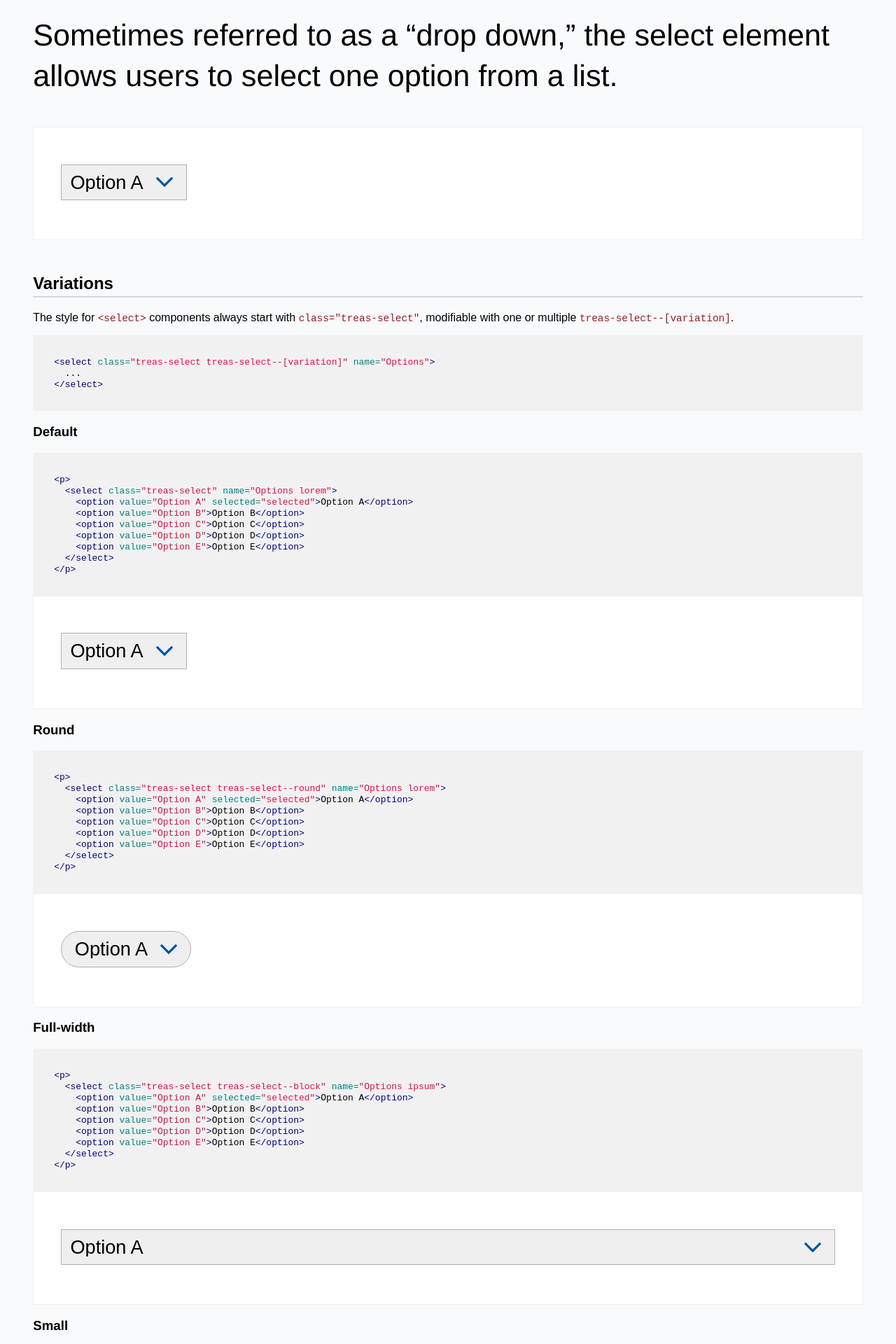
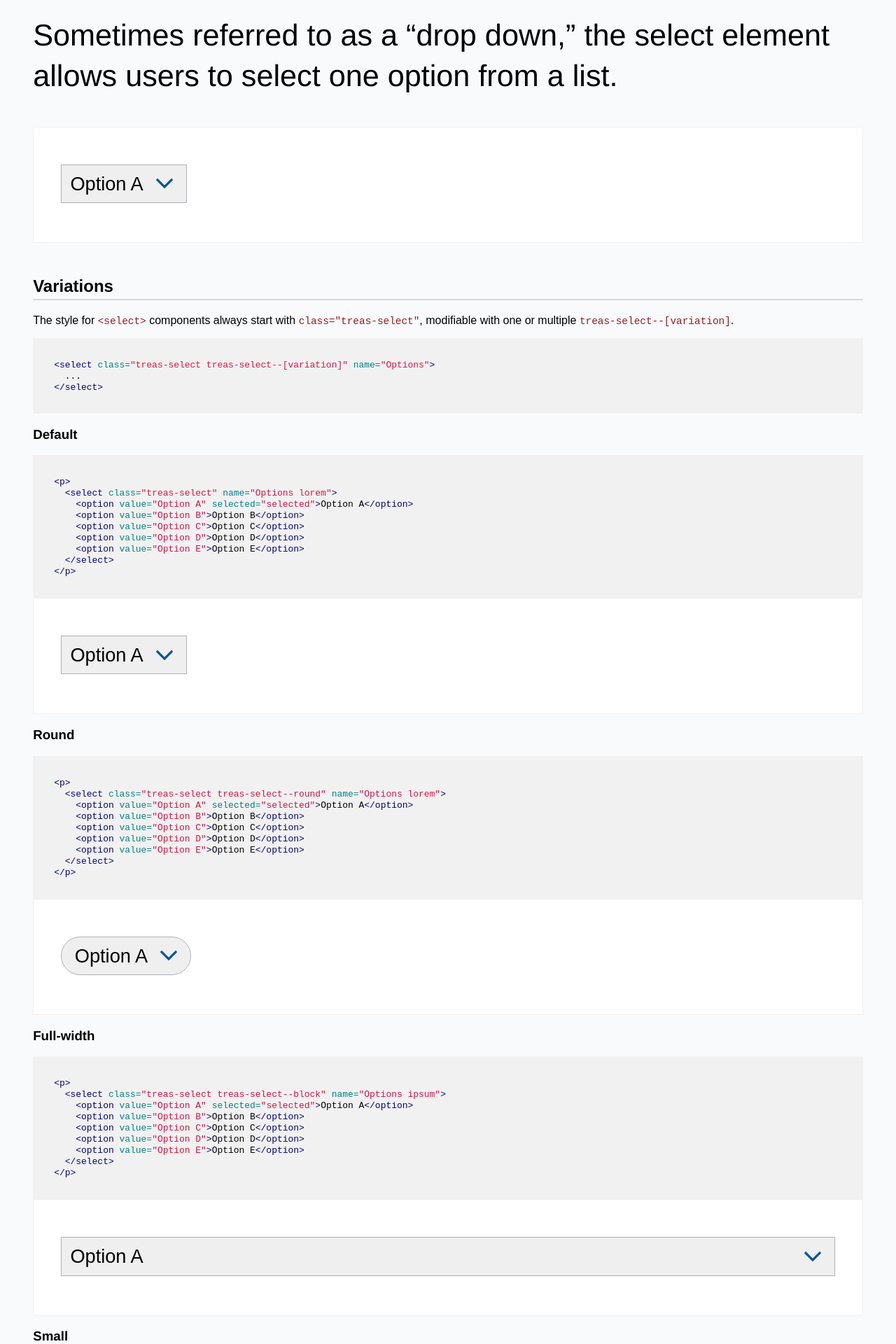
Before and after one commit to webb1750/treas-design-system, a Jekyll site: the page built from components/select/index.md, in a window 1280 px wide. Shown: the part 458-2378 px from the top of the page at 70% size. Built offline with Jekyll 4.4.1, drawn with Linux system fonts in a browser that asks for light colours.

Commit message:
font updates and form updates for servicenow

```diff
--- a/_sass/base/_typography.scss
+++ b/_sass/base/_typography.scss
@@ -75,6 +75,10 @@ h6{
   border-bottom: solid 1px $color-gray-light;
 }
 
+.treas-font-size {
+  font-size: 1.7rem;
+}
+
 .treas-text {
   &--h1 {
     font-weight: 300;
@@ -92,12 +96,17 @@ h6{
     font-weight: 700;
     text-transform: uppercase;
     font-size: 2.4rem;
-    letter-spacing: 2px;
+    letter-spacing: 1px;
     color: #0154a2;
     display: block;
     margin-top: 1.5em;
     margin-bottom: .5em;
     line-height: 1.3;
+  }
+  &--steps {
+    text-transform: uppercase;
+    color: $color-cool-blue;
+    margin-top: 40px;
   }
   &--lead {
     font-family: $font-sans;
@@ -113,6 +122,13 @@ h6{
     strong {
       font-weight: bolder;
     }
+  }
+  &--p {
+    margin-bottom: 1em;
+    margin-top: 1em;
+    line-height: 1.5;
+    font-size: 1.7rem;
+    font-family: $font-sans;
   }
 }
 
--- a/_sass/components/_form-elements.scss
+++ b/_sass/components/_form-elements.scss
@@ -293,7 +293,6 @@
     position: relative;
     top: -.1rem;
     max-width: 100%;
-    line-height: 1;
 
     padding:
       ($form-padding - .2rem) // to achieve vertical alignment
@@ -389,3 +388,18 @@
         }
     }
 }
+
+// Added for ServiceNOW record pickers
+.treas-record-picker {
+  border-radius: 5rem;
+  padding: .3rem 1.3rem .7rem;
+  padding-left: 1.2rem;
+  border: 1px solid $color-gray-light;
+  max-width: 100%;
+  margin: 0;
+  font-size: 1.7rem;
+  min-height: 39px;
+  max-height: 39px;
+  overflow: hidden;
+  background: #fff;
+}
```
Also changed, not shown: 2 other files.
